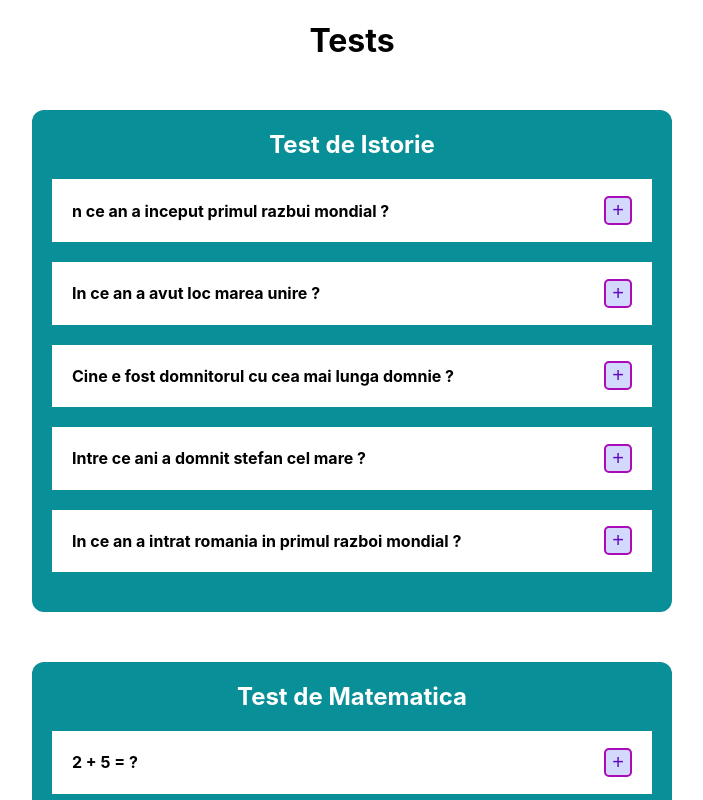
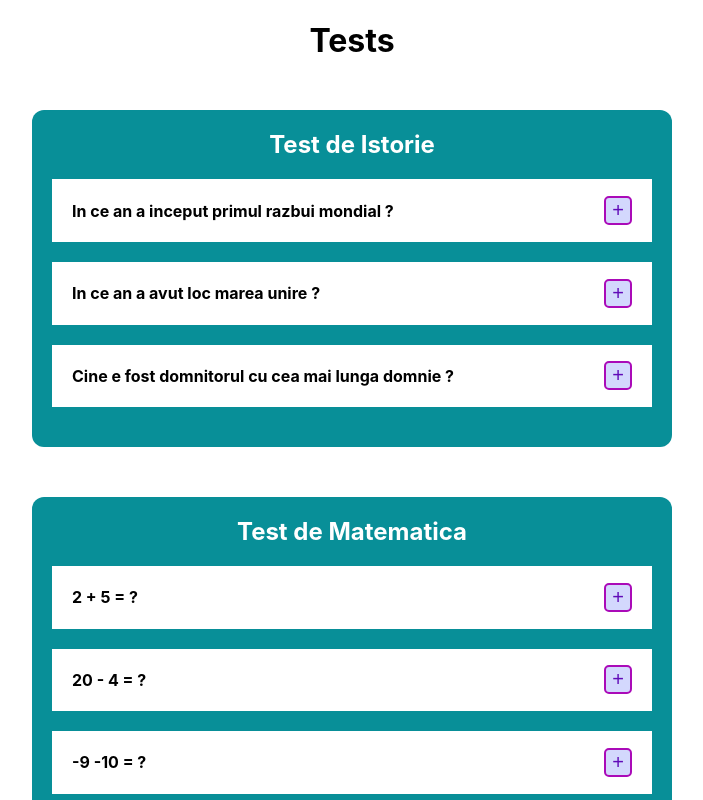
Before and after one commit to brebecaS/catalogs_tests_app, a React (Create React App) app: page / in a window 1280 px wide. Shown: the top 800 px of the page, without its empty margins (288-991 px from the left). Built offline with nearby package versions, Linux system fonts and the light colour scheme.

Commit message:
object array

```diff
--- a/src/components/Test.js
+++ b/src/components/Test.js
@@ -4,9 +4,9 @@ const Test = ({ title, questionList }) => {
       <div className="questions">
         <section>
           <div className="closed">
-            <h4>{element}</h4>
+            <h4>{element.question}</h4>
             <button>+</button>
-            <p className="hide">7</p>
+            <p className="hide">{element.response}</p>
           </div>
         </section>
       </div>
--- a/src/constants.js
+++ b/src/constants.js
@@ -1,10 +1,27 @@
 export const listaElevi = ["REbeca", "Andrei", "Ioan"];
 export const listaElevi2 = ["Ana", "Ioana", "Ioan"];
-export const questionList = ["2 + 5 = ?", "20 - 4 = ?", "-9 -10 = ?"];
+export const questionList = [
+  {
+    question: "2 + 5 = ?",
+    response: "7",
+  },
+  {
+    question: "20 - 4 = ?",
+    response: "16",
+  },
+  {
+    question: "-9 -10 = ?",
+    response: "-19",
+  },
+];
 export const questionList2 = [
-  "n ce an a inceput primul razbui mondial ?",
-  "In ce an a avut loc marea unire ?",
-  "Cine e fost domnitorul cu cea mai lunga domnie ?",
-  "Intre ce ani a domnit stefan cel mare ?",
-  "In ce an a intrat romania in primul razboi mondial ?",
+  { question: "In ce an a inceput primul razbui mondial ?", response: "1914" },
+  {
+    question: "In ce an a avut loc marea unire ?",
+    response: "1918",
+  },
+  {
+    question: "Cine e fost domnitorul cu cea mai lunga domnie ?",
+    response: "Stefan cel Mare",
+  },
 ];
```
